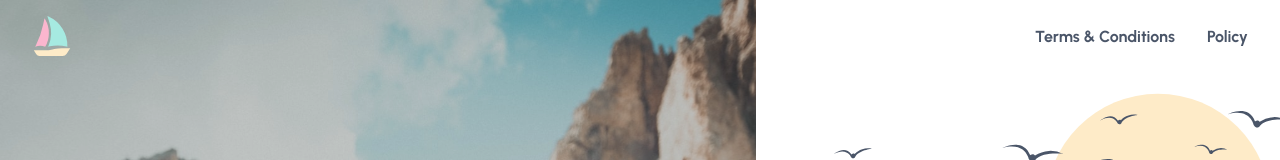
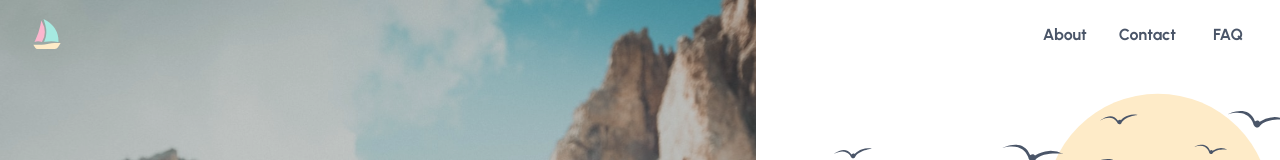
Before and after one commit to sailbow/sailbow, a React (Create React App) app in the folder sb-web/: page / in a window 1280 px wide. Shown: the top 160 px of the page. Built offline with nearby package versions, Linux system fonts and the light colour scheme.

Commit message:
chore: added scroll of navbar

```diff
--- a/sb-web/src/modules/footer/Footer.tsx
+++ b/sb-web/src/modules/footer/Footer.tsx
@@ -71,7 +71,7 @@ export const Footer: FunctionComponent = () => {
                             options={Languages}
                             defaultValue={Languages[0]}
                             onChange={(e: any) => {
-                                console.log('Language Selected');
+                                console.log('Language Selected', e.label);
                             }}
                         />
                     </Flex>
--- a/sb-web/src/modules/navbar/Navbar.scss
+++ b/sb-web/src/modules/navbar/Navbar.scss
@@ -7,7 +7,7 @@
     z-index: 99;
 
     .logo {
-        height: 40px !important;
-        width: 40px !important;
+        height: 30px !important;
+        width: 30px !important;
     }
 }
--- a/sb-web/src/modules/navbar/Navbar.tsx
+++ b/sb-web/src/modules/navbar/Navbar.tsx
@@ -1,5 +1,7 @@
-import React, { FunctionComponent } from 'react';
+import React, { FunctionComponent, useEffect, useState } from 'react';
+
 import { Flex, Button, HStack } from '@chakra-ui/react';
+import { HiArrowRight as RightIcon } from 'react-icons/hi';
 
 import { ReactComponent as Logo } from 'assets/sailboat-logo.svg';
 
@@ -10,17 +12,40 @@ interface Props {
 }
 
 export const Navbar: FunctionComponent<Props> = () => {
+    const [navbarBg, setNavbarBg] = useState<boolean>(false);
+
+    useEffect(() => {
+        document.addEventListener('scroll', () => {
+            if (window.scrollY < 25) setNavbarBg(false);
+            else setNavbarBg(true);
+        });
+    }, []);
     return (
-        <Flex className="sb-navbar" justifyContent="space-between" alignItems="center" px={{ base: '3', sm: '8' }}>
+        <Flex
+            className="sb-navbar"
+            justifyContent="space-between"
+            alignItems="center"
+            px={{ base: '3', sm: '8' }}
+            bg={navbarBg ? 'white' : 'transparent'}
+            transition="all 0.25s ease-in-out"
+            boxShadow={navbarBg ? 'sm' : 'none'}
+        >
             <Logo className="logo" />
             <HStack spacing={{ base: '4', sm: '8' }}>
                 <Button variant="link" display={{ base: 'none', sm: 'block' }}>
-                    Terms & Conditions
+                    About
                 </Button>
-                <Button variant="link" display={{ base: 'block', sm: 'none' }}>
-                    T & C
+                <Button variant="link" display={{ base: 'none', sm: 'block' }}>
+                    Contact
                 </Button>
-                <Button variant="link">Policy</Button>
+                <Button variant="link" display={{ base: 'none', sm: 'block' }}>
+                    FAQ
+                </Button>
+                {navbarBg && (
+                    <Button size="sm" rightIcon={<RightIcon />}>
+                        Start
+                    </Button>
+                )}
             </HStack>
         </Flex>
     );
--- a/sb-web/src/theme/stylesheets/_variables.scss
+++ b/sb-web/src/theme/stylesheets/_variables.scss
@@ -1 +1 @@
-$sb-navbar-height: 72px;
+$sb-navbar-height: 68px;
```
